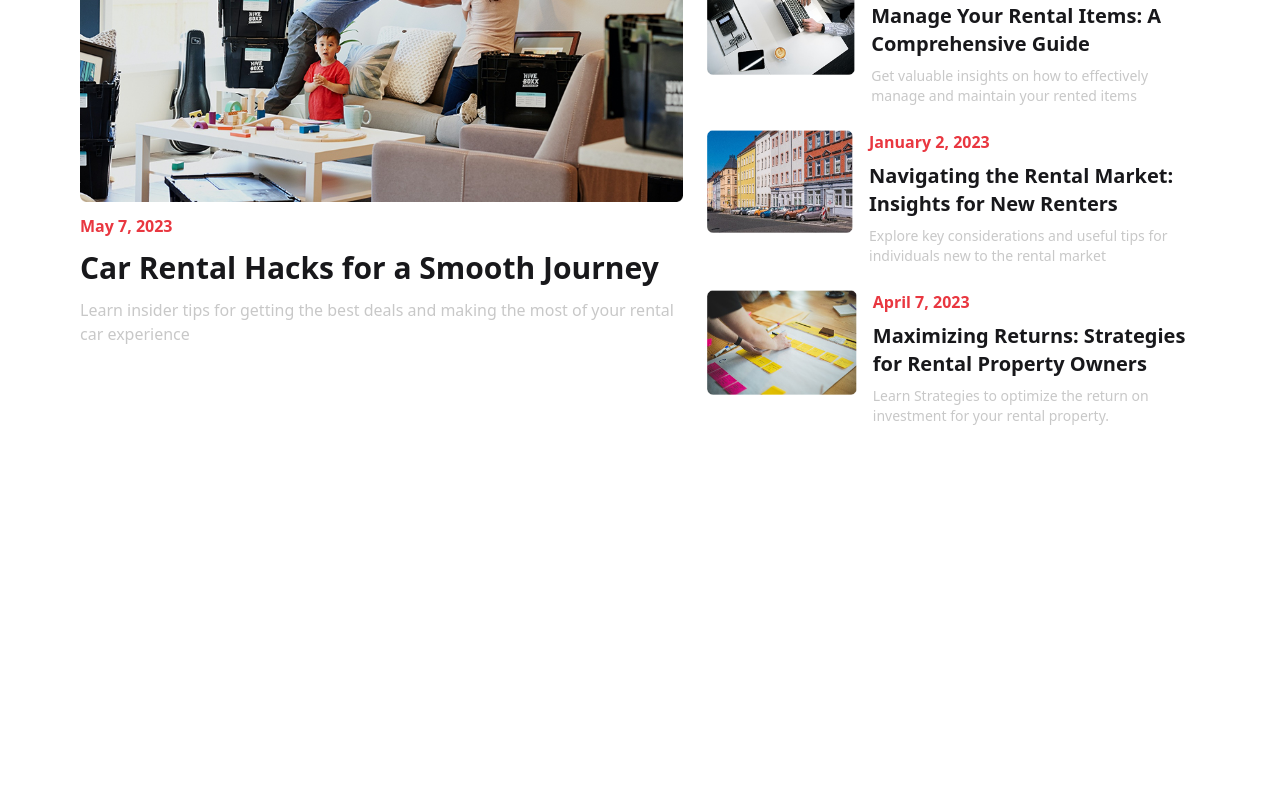
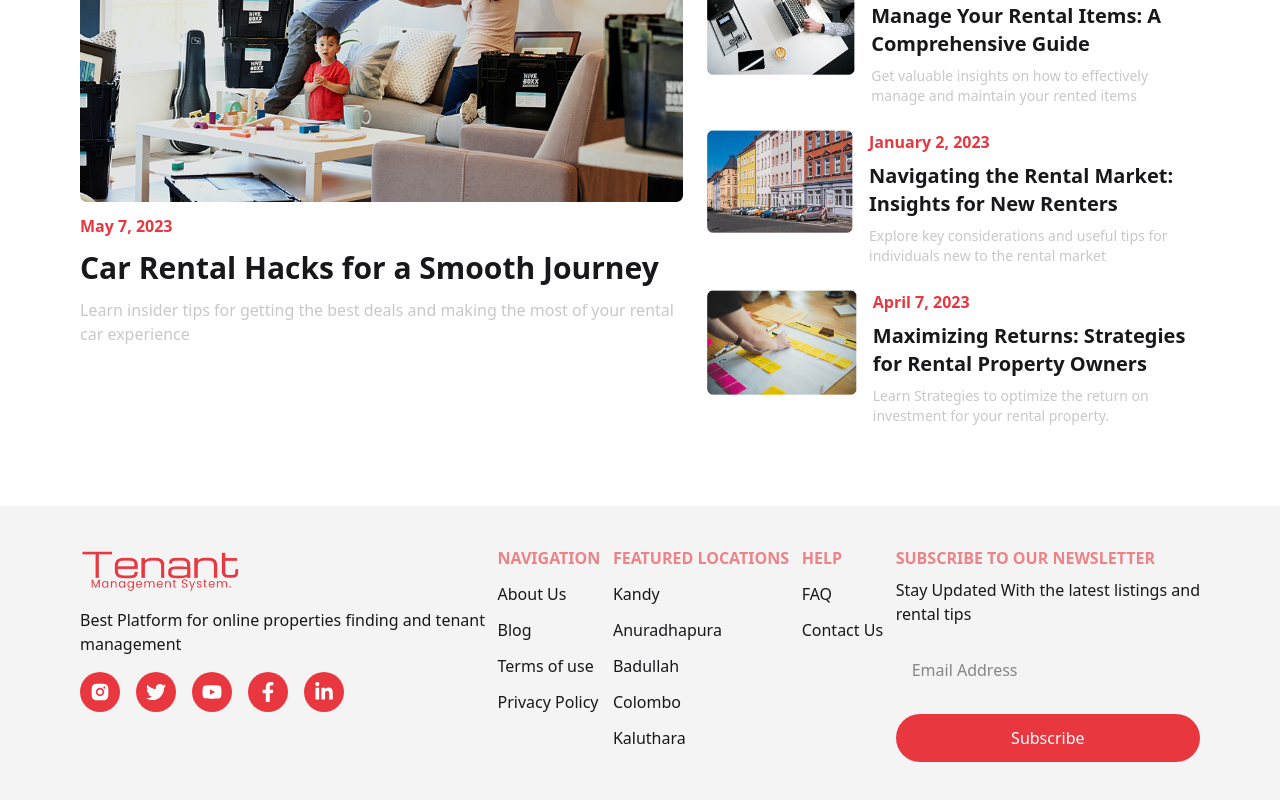
Before and after one commit to walid-official/home-rental, a React (Vite) app: page / in a window 1280 px wide. Shown: the part 3674-4474 px from the top of the page. Before the commit the page ends 4180 px from the top, so only its background shows below. Built offline with nearby package versions, Linux system fonts and the light colour scheme.

Commit message:
footer is added

```diff
--- a/src/Layout.jsx/Root.jsx
+++ b/src/Layout.jsx/Root.jsx
@@ -1,12 +1,14 @@
-import React from 'react';
-import Navbar from '../components/Navbar/Navbar';
-import { Outlet } from 'react-router';
+import React from "react";
+import Navbar from "../components/Navbar/Navbar";
+import { Outlet } from "react-router";
+import Footer from "../components/Footer/Footer";
 
 const Root = () => {
   return (
     <div>
       <Navbar></Navbar>
       <Outlet></Outlet>
+      <Footer></Footer>
     </div>
   );
 };
--- /dev/null
+++ b/src/components/Footer/Footer.jsx
@@ -0,0 +1,88 @@
+import React from "react";
+import Container from "./../../shared/Container";
+import footerLogo from "../../assets/images/footer-logo.png";
+import { RiInstagramFill } from "react-icons/ri";
+import { FaTwitter } from "react-icons/fa";
+import { FaYoutube } from "react-icons/fa";
+import { FaFacebookF } from "react-icons/fa";
+import { FaLinkedinIn } from "react-icons/fa";
+const Footer = () => {
+  return (
+    <div className="bg-[#f4f4f4] py-10">
+      <Container>
+        <footer className="flex justify-between  ">
+          <div>
+            <div className="">
+              <img className="w-40" src={footerLogo} alt="" />
+            </div>
+            <div className="py-4">
+              <p>
+                Best Platform for online properties finding and tenant
+                <br />
+                management
+              </p>
+            </div>
+            <div className="flex gap-4">
+              <div className="bg-[#e93740] w-10 h-10 rounded-full text-xl flex justify-center items-center text-white">
+                <RiInstagramFill></RiInstagramFill>
+              </div>
+              <div className="bg-[#e93740] w-10 h-10 rounded-full text-xl flex justify-center items-center text-white">
+                <FaTwitter></FaTwitter>
+              </div>
+              <div className="bg-[#e93740] w-10 h-10 rounded-full text-xl flex justify-center items-center text-white">
+                <FaYoutube></FaYoutube>
+              </div>
+              <div className="bg-[#e93740] w-10 h-10 rounded-full text-xl flex justify-center items-center text-white">
+                <FaFacebookF></FaFacebookF>
+              </div>
+              <div className="bg-[#e93740] w-10 h-10 rounded-full text-xl flex justify-center items-center text-white">
+                <FaLinkedinIn></FaLinkedinIn>
+              </div>
+            </div>
+          </div>
+          <div>
+            <h6 className="footer-title text-[#e93740]">Navigation</h6>
+            <a className="link link-hover block mt-3">About Us</a>
+            <a className="link link-hover block mt-3">Blog</a>
+            <a className="link link-hover block mt-3">Terms of use</a>
+            <a className="link link-hover block mt-3">Privacy Policy</a>
+          </div>
+          <div>
+            <h6 className="footer-title text-[#e93740]">Featured Locations</h6>
+            <a className="link link-hover block mt-3">Kandy</a>
+            <a className="link link-hover block mt-3">Anuradhapura</a>
+            <a className="link link-hover block mt-3">Badullah</a>
+            <a className="link link-hover block mt-3">Colombo</a>
+            <a className="link link-hover block mt-3">Kaluthara</a>
+          </div>
+          <div>
+            <h6 className="footer-title text-[#e93740]">Help</h6>
+            <a className="link link-hover block mt-3">FAQ</a>
+            <a className="link link-hover block mt-3">Contact Us</a>
+          </div>
+          <div>
+            <h6 className="footer-title text-[#e93740]">
+              Subscribe to Our Newsletter
+            </h6>
+            <p>Stay Updated With the latest listings and <br /> rental tips</p>
+            <div className="">
+              <input
+                type="email"
+                placeholder="Email Address"
+                className="p-4 w-full border-gray-300 my-4 rounded-full"
+              />
+            </div>
+            <div className="">
+              <button className="bg-[#e93740] w-full text-center cursor-pointer rounded-full px-7 py-3 text-white">
+                {" "}
+                Subscribe
+              </button>
+            </div>
+          </div>
+        </footer>
+      </Container>
+    </div>
+  );
+};
+
+export default Footer;
```
Also changed, not shown: src/assets/images/footer-logo.png (added). Lines whose indentation alone changed are shown as unchanged.
